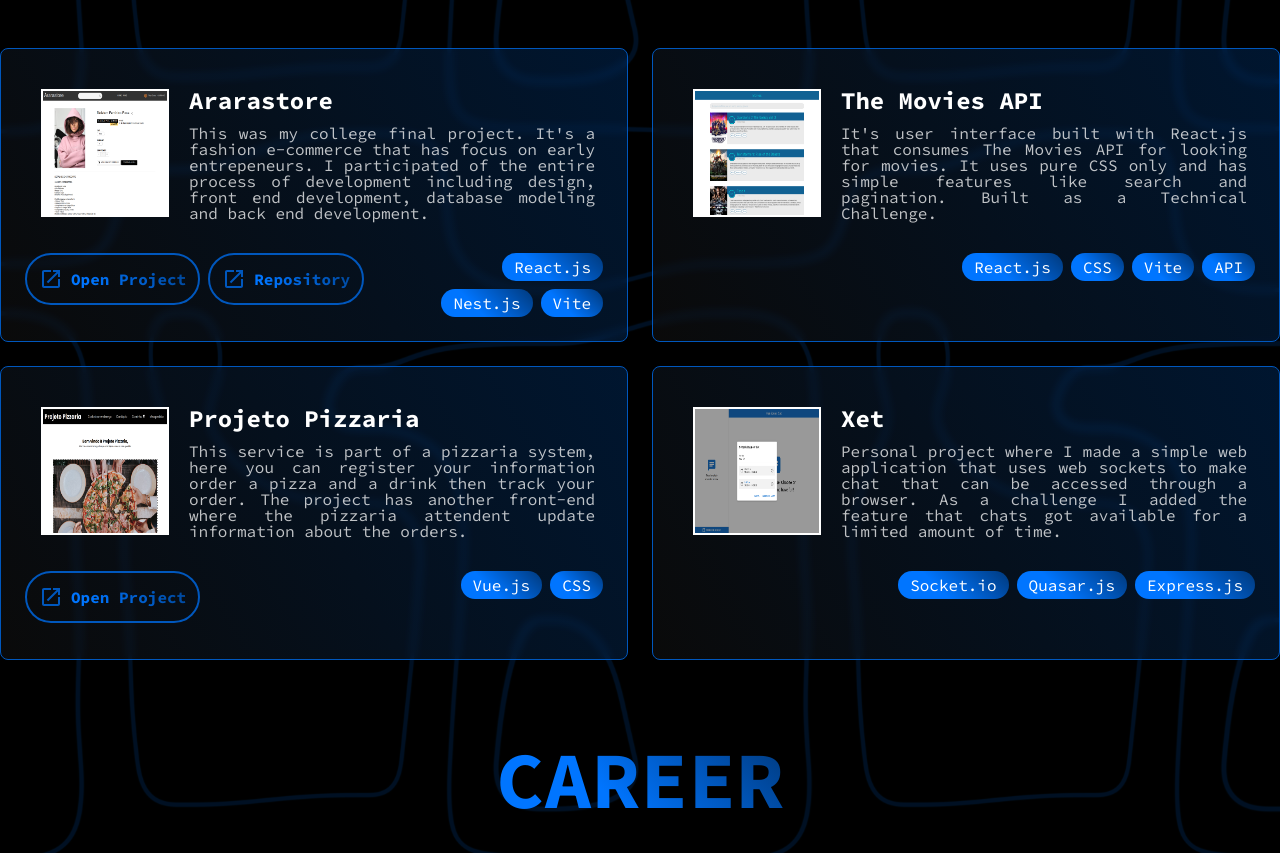
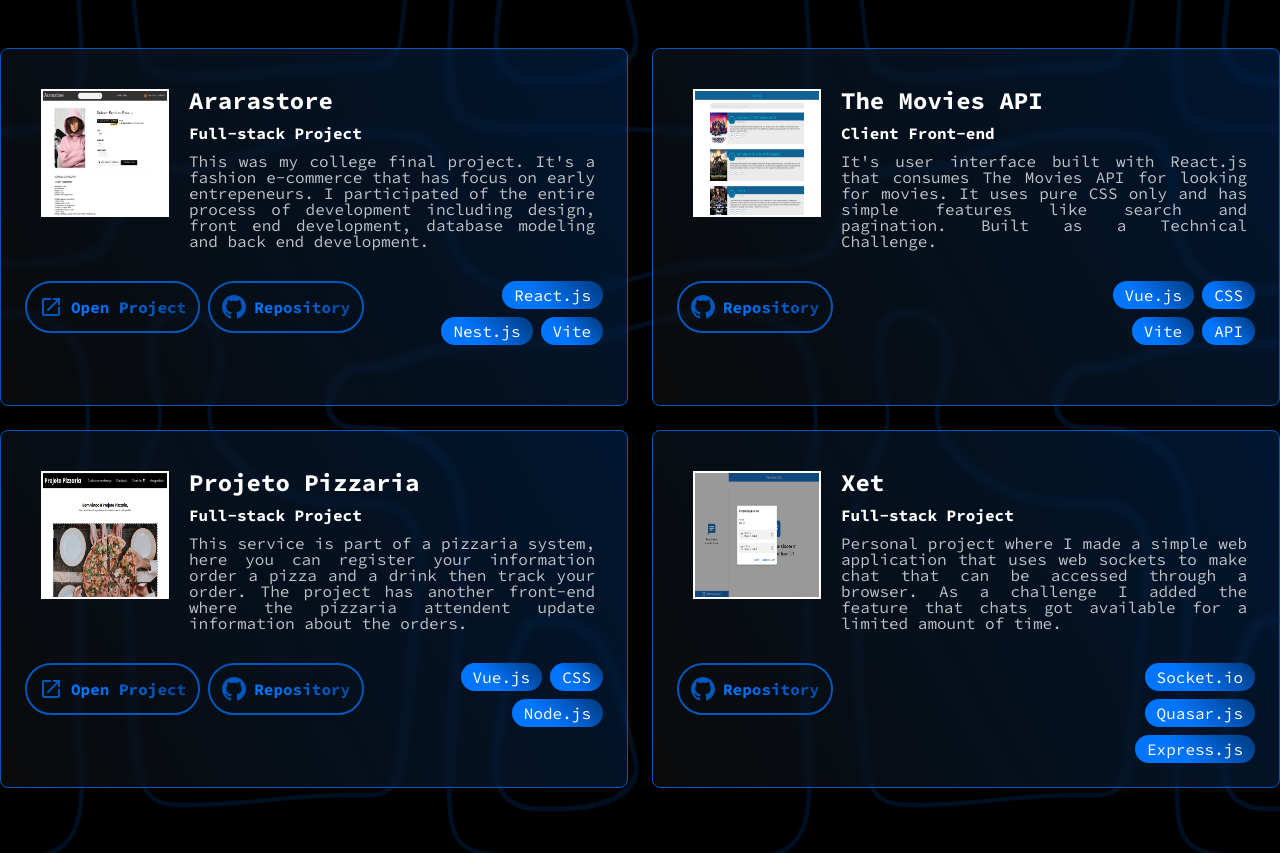
Before and after one commit to henriqueyun/henriqueyun.github.io, a React (Vite) app: page / in a window 1280 px wide. Shown: the part 700-1553 px from the top of the page. Built offline with nearby package versions, Linux system fonts and the light colour scheme; a web font is replaced by a local one.

Commit message:
feat: new data to portfolio

```diff
--- a/src/components/sections/PortfolioSection.tsx
+++ b/src/components/sections/PortfolioSection.tsx
@@ -6,6 +6,7 @@ import MoviesIcon from '../../assets/movies.webp'
 import PizzariaIcon from '../../assets/projeto-pizzaria.webp'
 import XetIcon from '../../assets/xet.webp'
 import OpenInNewIcon from '../../assets/open-in-new.svg?react'
+import GithubIcon from '../../assets/github.svg?react'
 
 const PortfolioHeader = styled.h1`
     font-size: ${theme.font.size.title};
@@ -89,7 +90,7 @@ const PortfolioCardBottomLeftContent = styled.span`
     justify-content: start;
     align-items: start;
     gap: 8px;
-    padding: 0px 24px 24px 24px;
+    padding: 0px 24px 0 24px;
     flex: 2;
     @media (max-width: 768px) {
         justify-content: center;
@@ -111,21 +112,12 @@ const PortfolioCardBottomRightContent = styled.span`
     }
 `
 
-// TODO: remove
-const PortfolioCardBottomContent = styled.span`
-    display: flex;
-    flex-wrap: wrap;
-    justify-content: end;
-    gap: 8px;
-    padding: 0px 24px 24px 0;
-    @media (max-width: 768px) {
-        justify-content: center;
-        padding: 0px 24px 24px 24px;
-    }
+const PortfolioCardTitle = styled.h2`
+    font-size: ${theme.font.size.highlight};
+    font-weight: ${theme.font.weight.bold};
 `
 
-const PortfolioCardTitle = styled.h2`
-    font-size: ${theme.font.size.highlight};
+const PortfolioCardSubtitle = styled.h2`
     font-weight: ${theme.font.weight.bold};
 `
 
@@ -191,6 +183,7 @@ function PortfolioSection() {
                         </div>
                         <PortfolioCardMainContentText>
                             <PortfolioCardTitle>Ararastore</PortfolioCardTitle>
+                            <PortfolioCardSubtitle>Full-stack Project</PortfolioCardSubtitle>
                             <PortfolioCardDescription>This was my college final project. It&apos;s a fashion e-commerce that has focus on early entrepeneurs. I participated of the entire process of development including design, front end development, database modeling and back end development.</PortfolioCardDescription>
                         </PortfolioCardMainContentText>
                     </PortfolioCardMainContent>
@@ -202,7 +195,7 @@ function PortfolioSection() {
                                 Open Project
                             </CardActionButton>
                             <CardActionButton href="https://github.com/henriqueyun/arara-store-frontend" target="_blank">
-                                <OpenInNewIcon fill={theme.palette.primary} />
+                                <GithubIcon fill={theme.palette.primary} />
                                 Repository
                             </CardActionButton>
                         </PortfolioCardBottomLeftContent>
@@ -221,16 +214,24 @@ function PortfolioSection() {
                         </div>
                         <PortfolioCardMainContentText>
                             <PortfolioCardTitle>The Movies API</PortfolioCardTitle>
+                            <PortfolioCardSubtitle>Client Front-end</PortfolioCardSubtitle>
                             <PortfolioCardDescription>It&apos;s user interface built with React.js that consumes The Movies API for looking for movies. It uses pure CSS only and has simple features like search and pagination. Built as a Technical Challenge.</PortfolioCardDescription>
                         </PortfolioCardMainContentText>
                     </PortfolioCardMainContent>
-
-                    <PortfolioCardBottomContent>
-                        <PortfolioBadge>React.js</PortfolioBadge>
+                    <PortfolioCardBottomWrapper>
+                        <PortfolioCardBottomLeftContent>
+                            <CardActionButton href="https://github.com/henriqueyun/cubos-movies" target="_blank">
+                                <GithubIcon fill={theme.palette.primary} />
+                                Repository
+                            </CardActionButton>
+                        </PortfolioCardBottomLeftContent>
+                        <PortfolioCardBottomRightContent>
+                        <PortfolioBadge>Vue.js</PortfolioBadge>
                         <PortfolioBadge>CSS</PortfolioBadge>
                         <PortfolioBadge>Vite</PortfolioBadge>
                         <PortfolioBadge>API</PortfolioBadge>
-                    </PortfolioCardBottomContent>
+                        </PortfolioCardBottomRightContent>
+                    </PortfolioCardBottomWrapper>
                 </PortfolioCard>
 
                 <PortfolioCard>
@@ -240,19 +241,25 @@ function PortfolioSection() {
                         </div>
                         <PortfolioCardMainContentText>
                             <PortfolioCardTitle>Projeto Pizzaria</PortfolioCardTitle>
+                            <PortfolioCardSubtitle>Full-stack Project</PortfolioCardSubtitle>
                             <PortfolioCardDescription>This service is part of a pizzaria system, here you can register your information order a pizza and a drink then track your order. The project has another front-end where the pizzaria attendent update information about the orders.</PortfolioCardDescription>
                         </PortfolioCardMainContentText>
                     </PortfolioCardMainContent>
                     <PortfolioCardBottomWrapper>
                         <PortfolioCardBottomLeftContent>
-                            <CardActionButton href="https://pizzaria-cliente.netlify.app/#/" target="_blank">
+                            <CardActionButton href="https://pizzaria-cliente.netlify.app" target="_blank">
                                 <OpenInNewIcon fill={theme.palette.primary} />
                                 Open Project
+                            </CardActionButton>
+                            <CardActionButton href="https://github.com/henriqueyun/pizzaria-monorepo" target="_blank">
+                                <GithubIcon fill={theme.palette.primary} />
+                                Repository
                             </CardActionButton>
                         </PortfolioCardBottomLeftContent>
                         <PortfolioCardBottomRightContent>
                             <PortfolioBadge>Vue.js</PortfolioBadge>
                             <PortfolioBadge>CSS</PortfolioBadge>
+                            <PortfolioBadge>Node.js</PortfolioBadge>
                         </PortfolioCardBottomRightContent>
                     </PortfolioCardBottomWrapper>
                 </PortfolioCard>
@@ -264,15 +271,23 @@ function PortfolioSection() {
                         </div>
                         <PortfolioCardMainContentText>
                             <PortfolioCardTitle>Xet</PortfolioCardTitle>
+                            <PortfolioCardSubtitle>Full-stack Project</PortfolioCardSubtitle>
                             <PortfolioCardDescription>Personal project where I made a simple web application that uses web sockets to make chat that can be accessed through a browser. As a challenge I added the feature that chats got available for a limited amount of time.</PortfolioCardDescription>
                         </PortfolioCardMainContentText>
                     </PortfolioCardMainContent>
-
-                    <PortfolioCardBottomContent>
+                    <PortfolioCardBottomWrapper>
+                        <PortfolioCardBottomLeftContent>
+                            <CardActionButton href="https://github.com/henriqueyun/chat-frontend" target="_blank">
+                                <GithubIcon fill={theme.palette.primary} />
+                                Repository
+                            </CardActionButton>
+                        </PortfolioCardBottomLeftContent>
+                        <PortfolioCardBottomRightContent>
                         <PortfolioBadge>Socket.io</PortfolioBadge>
                         <PortfolioBadge>Quasar.js</PortfolioBadge>
                         <PortfolioBadge>Express.js</PortfolioBadge>
-                    </PortfolioCardBottomContent>
+                        </PortfolioCardBottomRightContent>
+                    </PortfolioCardBottomWrapper>
                 </PortfolioCard>
             </PortfolioCardsWrapper>
         </section>
```
